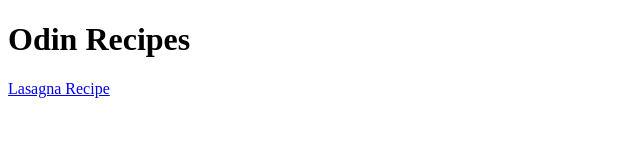
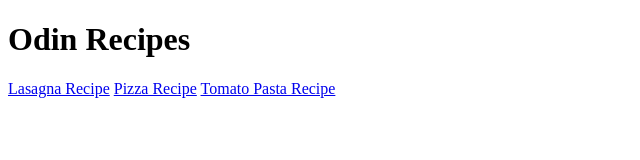
Before and after one commit to thomasfahy/odin-recipes, a plain HTML site: page index.html in a window 1280 px wide. Shown: the whole page, without its empty margins (0-640 px from the left). Drawn offline with Linux system fonts and the light colour scheme.

Commit message:
feat: add two new recipes pages with links

```diff
--- a/index.html
+++ b/index.html
@@ -8,5 +8,7 @@
 <body>
     <h1>Odin Recipes</h1>
     <a href="recipes/lasagna.html">Lasagna Recipe</a>
+    <a href="recipes/lasagna.html">Pizza Recipe</a>
+    <a href="recipes/lasagna.html">Tomato Pasta Recipe</a>
 </body>
 </html>
```
Also changed, not shown: recipes/pizza.html (added), recipes/tomato-pasta.html (added).
